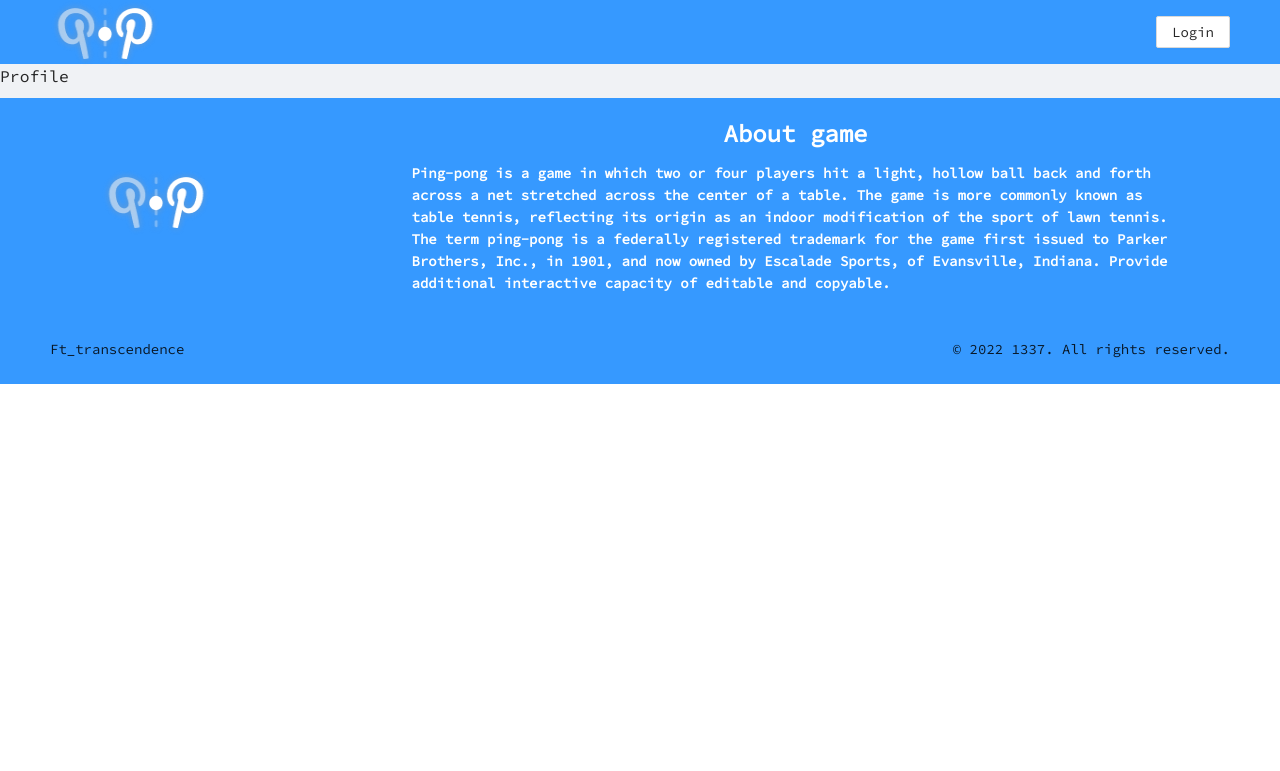
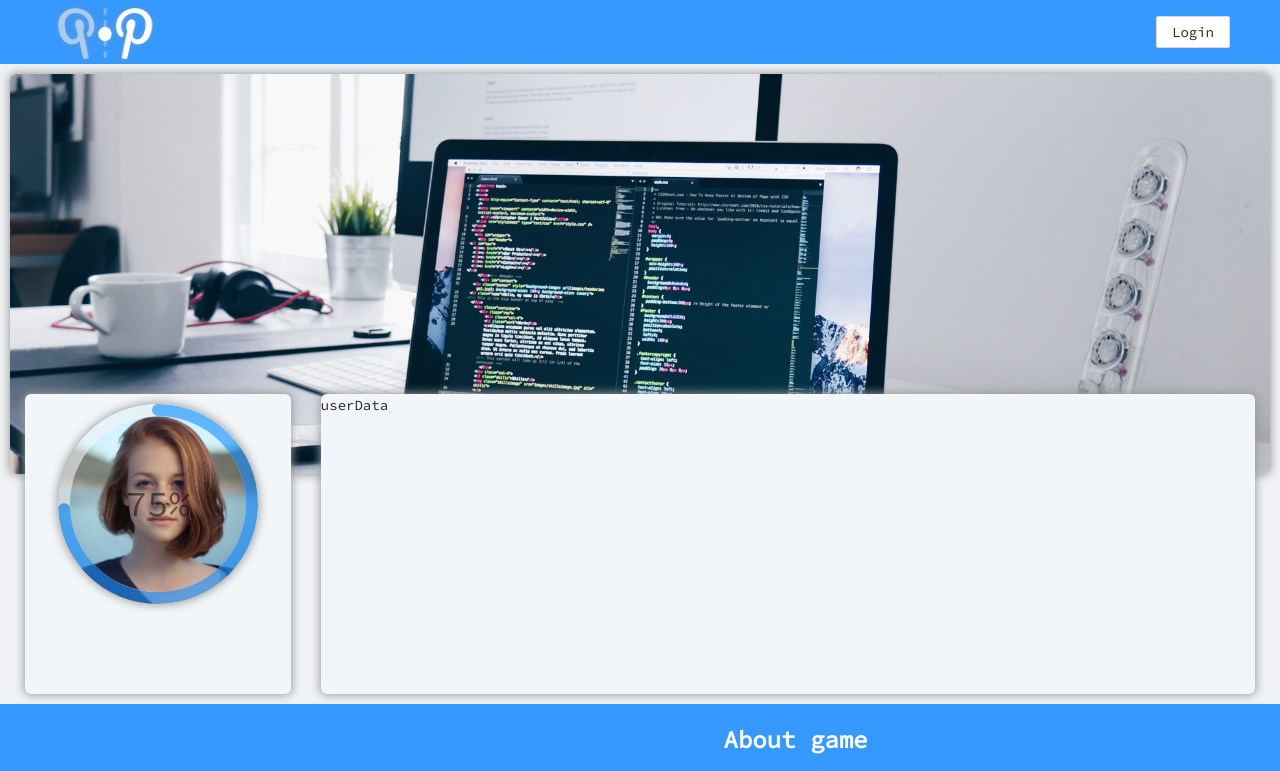
Before and after one commit to alizaynoune/ft_transcendence, a Next.js app in the folder client/: page /profile/1 in a window 1280 px wide. Shown: the top 771 px of the page. Built offline with nearby package versions, Linux system fonts and the light colour scheme; no server answers.

Commit message:
profile progress
Signed-off-by: Ali Zaynoune <zaynoune.ali@gmail.com>

```diff
--- a/client/components/heroSection/HeroSection.tsx
+++ b/client/components/heroSection/HeroSection.tsx
@@ -10,7 +10,7 @@ const HeroSection: NextComponentType = () => {
   return (
     <div className={heroStyle.container}>
       <div className={heroStyle.heroSection}>
-        <Image  src="/images/hero.png" layout="fill" />
+        <Image  src="/images/hero.png" layout="fill" priority objectFit="cover" />
       </div>
       <div className={heroStyle.heroTextContainer}>
         <div className={heroStyle.heroText}>
--- a/client/components/layouts/layout.module.css
+++ b/client/components/layouts/layout.module.css
@@ -16,7 +16,7 @@
 }
 
 .contentContainer {
-    /* padding: 20px; */
+    padding: 10px;
 }
 
 .sectionGameInfo {
--- a/client/containers/OurTeam.tsx
+++ b/client/containers/ourTeam/OurTeam.tsx
@@ -1,5 +1,5 @@
 import { NextComponentType } from "next";
-import TeamCard from "../components/ourTeamCard/OurTeamCard";
+import TeamCard from "../../components/ourTeamCard/OurTeamCard";
 
 import style from "./ourTeam.module.css";
 
--- /dev/null
+++ b/client/containers/userData/UserData.tsx
@@ -0,0 +1,14 @@
+import style from './userData.module.css'
+import { NextComponentType } from 'next';
+
+
+
+const UserData: React.FC = () => {
+    return (
+        <div className={style.container}>
+            userData
+        </div>
+    )
+}
+
+export default UserData;
--- /dev/null
+++ b/client/containers/userData/userData.module.css
@@ -0,0 +1,8 @@
+.container {
+    width: 100%;
+    /* ! delete height */
+    height: 100%;
+    background-color: var(--background-color);
+    border-radius: 6px;
+    box-shadow: 0 0 10px 1px var(--shadwo-color);
+}
--- /dev/null
+++ b/client/containers/userStatistics/Statistics.tsx
@@ -0,0 +1,26 @@
+import style from "./statistics.module.css";
+import { NextComponentType } from "next";
+import Image from "next/image";
+import { Progress, Avatar } from "antd";
+import { useSession } from "next-auth/react";
+
+const Statistics: React.FC = () => {
+  const { data: session } = useSession();
+  return (
+    <div className={style.container}>
+      <div className={style.progressContainer}>
+        <Image
+          className={style.progressImage}
+          src="/images/defaultProfileAvatar.jpg"
+          objectFit="cover"
+          layout="fill"
+        //   width={200}
+        //   height={200}
+        />
+        <Progress className={style.progress} type="circle" percent={75} width={200} />
+      </div>
+    </div>
+  );
+};
+
+export default Statistics;
--- /dev/null
+++ b/client/containers/userStatistics/statistics.module.css
@@ -0,0 +1,30 @@
+.container {
+    width: 100%;
+    height: 100%;
+    background-color: var(--background-color);
+    border-radius: 6px;
+    box-shadow: 0 0 10px 1px var(--shadwo-color);
+    display: flex;
+    justify-content: center;
+    padding: 10px 0;
+}
+
+.progressContainer {
+    position: relative;
+    width: 200px;
+    height: 200px;
+    border-radius: 50%;
+    box-shadow: 0 0 10px 1px var(--shadwo-color);
+}
+.progressImage {
+    position: absolute;
+    width: 100%;
+    height: 100%;
+    border-radius: 50%;
+}
+.progress{
+    position: absolute;
+    top: 0;
+    left: 0;
+    opacity: 0.6;
+}
--- a/client/pages/index.tsx
+++ b/client/pages/index.tsx
@@ -1,16 +1,14 @@
 import type { NextPage } from "next";
 import styles from "../styles/Home.module.css";
 import HeroSection from "../components/heroSection/HeroSection";
-import OurTeam from "../containers/OurTeam";
+import OurTeam from "../containers/ourTeam/OurTeam";
 import { useSession } from "next-auth/react"
 
 
 const Home: NextPage = () => {
   const { data: session } = useSession()
   return (
-    <div style={{
-      padding: '10px'
-    }}>
+    <div >
       <HeroSection />
       <OurTeam />
     </div>
--- a/client/pages/profile/[profile].tsx
+++ b/client/pages/profile/[profile].tsx
@@ -1,15 +1,30 @@
-import type {NextPage} from 'next'
-// import Image from 'next/image'
-import { Image } from 'antd'
+import style from "styles/profile.module.css";
+import type { NextPage } from "next";
+import Image from "next/image";
+// import { Image } from "antd";
+import Statistics from "containers/userStatistics/Statistics";
+import UserData from "containers/userData/UserData";
 
 const Profile: NextPage = () => {
+  return (
+    <section className={style.container}>
+      <div className={style.cover}>
+        <Image
+          src="/images/defaultProfileCover.png"
+          layout="fill"
+          objectFit="cover"
+        />
+      </div>
+      <div className={style.statisticsData}>
+        <div className={style.statistics}>
+          <Statistics />
+        </div>
+        <div className={style.data}>
+          <UserData />
+        </div>
+      </div>
+    </section>
+  );
+};
 
-    return (
-        <h1>
-            Profile
-        </h1>
-    )
-}
-
-
-export default Profile
+export default Profile;
--- /dev/null
+++ b/client/styles/profile.module.css
@@ -0,0 +1,37 @@
+
+.container {
+    display: flex;
+    flex-direction: column;
+
+}
+
+.cover {
+    position: relative;
+    width: 100%;
+    height: 400px;
+    overflow: hidden;
+    border-radius: 6px;
+    box-shadow: 0 0 10px 1px var(--shadwo-color);
+}
+
+.statisticsData {
+    width: 100%;
+    display: flex;
+    padding: 0 15px;
+    gap: 30px;
+    margin-top: -80px;
+    z-index: 1;
+}
+
+.statistics {
+    /* width: 100%; */
+    height: 300px;
+    flex-basis: 350px;
+}
+
+.data {
+    width: 100%;
+    height: 300px;
+    /* flex-basis: calc(100% - 300px); */
+
+}
```
Also changed, not shown: client/containers/ourTeam/ourTeam.module.css (renamed from client/containers/ourTeam.module.css), client/public/images/defaultProfileAvatar.jpg (added), client/public/images/defaultProfileCover.png (added).
